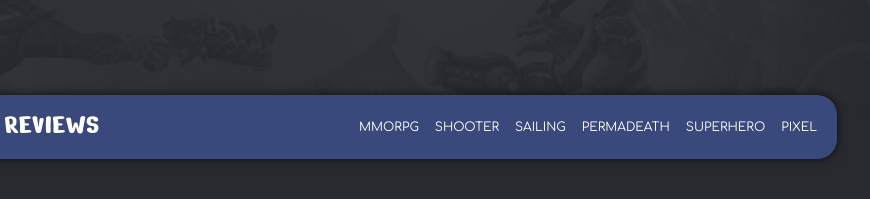
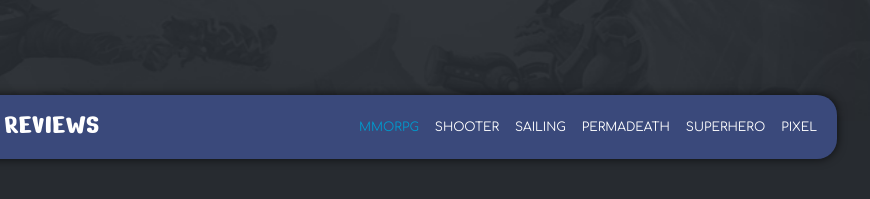
Before and after one commit to Sspark61/Route-GameOver, a plain HTML site: page index.html in a window 1280 px wide. Shown: the part 119-318 px from the top of the page, 283-1153 px from the left. Drawn offline with nearby package versions, Linux system fonts and the light colour scheme.

Commit message:
fix: Update active link styling for better visibility

```diff
--- a/styling/style.css
+++ b/styling/style.css
@@ -28,7 +28,7 @@ a {
   color: white !important;
 }
 
-.nav-item .nav-link:active,
+.active,
 .nav-item .nav-link:hover {
   color: #0099cc !important;
 }
```
